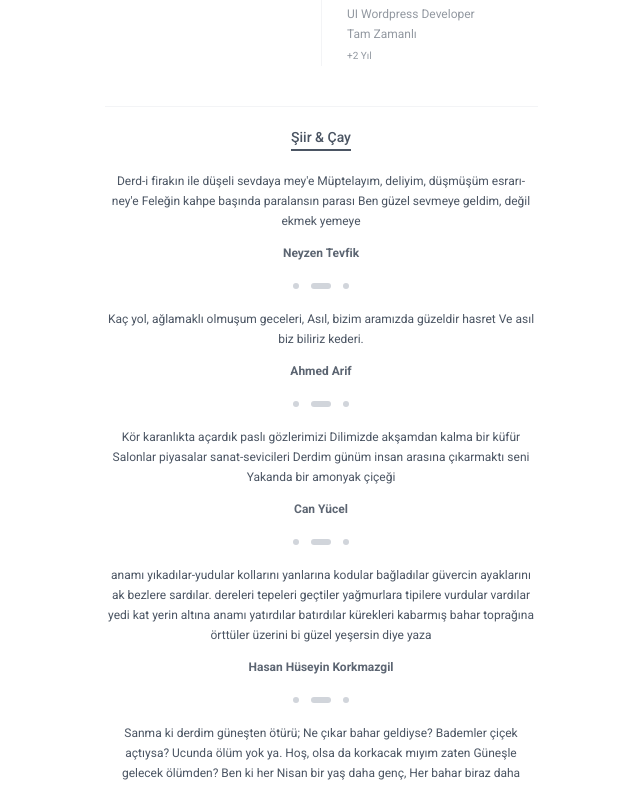
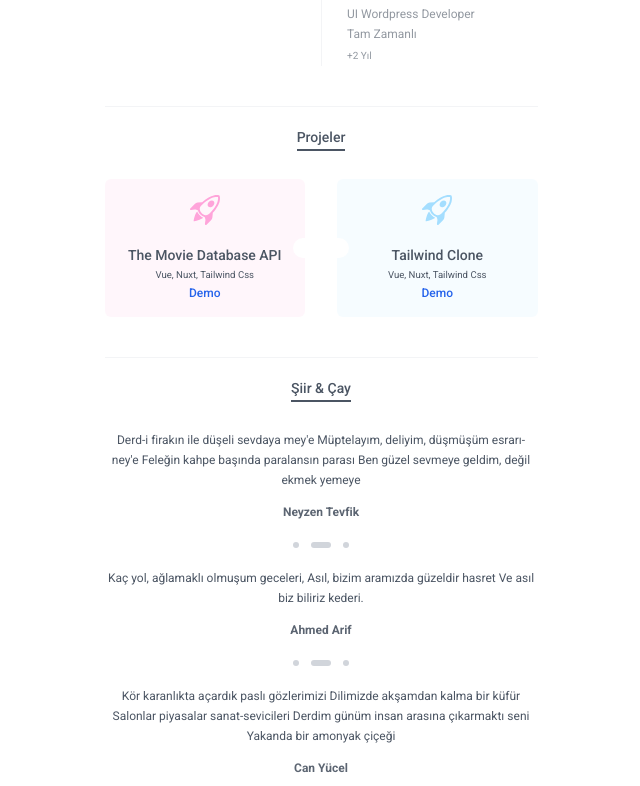
Before and after one commit to zavaremre/react-tailwind, a React (Create React App) app: page / in a window 1280 px wide. Shown: the part 966-1752 px from the top of the page, without its empty margins (319-959 px from the left). Built offline with nearby package versions, Linux system fonts and the light colour scheme.

Commit message:
added project section

```diff
--- a/src/App.js
+++ b/src/App.js
@@ -153,8 +153,54 @@
         </div>
       </section>
       <section className='container mb-10'>
-        <div className='w-full h-px bg-gray-100 dark:bg-slate-800 mb-5'></div>
-        <div className='inline-flex justify-center items-center w-full mb-5'>
+        <div className='w-full h-px bg-gray-100 dark:bg-slate-800 my-5'></div>
+        <div className='inline-flex justify-center items-center w-full mb-7'>
+          <h2 className='text-sm font-medium border-b-2 border-gray-600 dark:border-slate-800 pb-0.5'>Projeler</h2>
+        </div>
+
+        <section>
+          <div className='relative flex flex-col sm:flex-row justify-between w-full'>
+            <div className='project-1 flex flex-col justify-between items-center bg-rose bg-opacity-10 dark:bg-slate-800 rounded-md p-4 w-full h-full'>
+              <div className='shrink-0 px-5 mb-5 text-rose dark:text-inherit'>
+                <svg xmlns='http://www.w3.org/2000/svg' width='30' height='30' fill='currentColor' class='bi bi-rocket-takeoff' viewBox='0 0 16 16'>
+                  <path d='M9.752 6.193c.599.6 1.73.437 2.528-.362.798-.799.96-1.932.362-2.531-.599-.6-1.73-.438-2.528.361-.798.8-.96 1.933-.362 2.532Z' />
+                  <path d='M15.811 3.312c-.363 1.534-1.334 3.626-3.64 6.218l-.24 2.408a2.56 2.56 0 0 1-.732 1.526L8.817 15.85a.51.51 0 0 1-.867-.434l.27-1.899c.04-.28-.013-.593-.131-.956a9.42 9.42 0 0 0-.249-.657l-.082-.202c-.815-.197-1.578-.662-2.191-1.277-.614-.615-1.079-1.379-1.275-2.195l-.203-.083a9.556 9.556 0 0 0-.655-.248c-.363-.119-.675-.172-.955-.132l-1.896.27A.51.51 0 0 1 .15 7.17l2.382-2.386c.41-.41.947-.67 1.524-.734h.006l2.4-.238C9.005 1.55 11.087.582 12.623.208c.89-.217 1.59-.232 2.08-.188.244.023.435.06.57.093.067.017.12.033.16.045.184.06.279.13.351.295l.029.073a3.475 3.475 0 0 1 .157.721c.055.485.051 1.178-.159 2.065Zm-4.828 7.475.04-.04-.107 1.081a1.536 1.536 0 0 1-.44.913l-1.298 1.3.054-.38c.072-.506-.034-.993-.172-1.418a8.548 8.548 0 0 0-.164-.45c.738-.065 1.462-.38 2.087-1.006ZM5.205 5c-.625.626-.94 1.351-1.004 2.09a8.497 8.497 0 0 0-.45-.164c-.424-.138-.91-.244-1.416-.172l-.38.054 1.3-1.3c.245-.246.566-.401.91-.44l1.08-.107-.04.039Zm9.406-3.961c-.38-.034-.967-.027-1.746.163-1.558.38-3.917 1.496-6.937 4.521-.62.62-.799 1.34-.687 2.051.107.676.483 1.362 1.048 1.928.564.565 1.25.941 1.924 1.049.71.112 1.429-.067 2.048-.688 3.079-3.083 4.192-5.444 4.556-6.987.183-.771.18-1.345.138-1.713a2.835 2.835 0 0 0-.045-.283 3.078 3.078 0 0 0-.3-.041Z' />
+                  <path d='M7.009 12.139a7.632 7.632 0 0 1-1.804-1.352A7.568 7.568 0 0 1 3.794 8.86c-1.102.992-1.965 5.054-1.839 5.18.125.126 3.936-.896 5.054-1.902Z' />
+                </svg>
+              </div>
+              <div className='flex flex-col justify-center items-center w-full'>
+                <h3 className='font-medium text-sm'> The Movie Database API</h3>
+                <small>Vue, Nuxt, Tailwind Css</small>
+                <a href='https://movie-q2qq.onrender.com/' target='_blank' className='text-xs font-medium text-blue-600'>
+                  Demo
+                </a>
+              </div>
+            </div>
+            <div className='flex justify-center items-center mx-4'>
+              <div className='w-14 h-5 shrink-0 rounded-full z-[2] bg-white dark:bg-gray-900 -mx-12'></div>
+            </div>
+            <div className='project-2 flex flex-col justify-between items-center bg-anakiwa bg-opacity-10 dark:bg-slate-800 rounded-md p-4 w-full h-full'>
+              <div className='shrink-0 px-5 mb-5 text-anakiwa dark:text-inherit'>
+                <svg xmlns='http://www.w3.org/2000/svg' width='30' height='30' fill='currentColor' class='bi bi-rocket-takeoff' viewBox='0 0 16 16'>
+                  <path d='M9.752 6.193c.599.6 1.73.437 2.528-.362.798-.799.96-1.932.362-2.531-.599-.6-1.73-.438-2.528.361-.798.8-.96 1.933-.362 2.532Z' />
+                  <path d='M15.811 3.312c-.363 1.534-1.334 3.626-3.64 6.218l-.24 2.408a2.56 2.56 0 0 1-.732 1.526L8.817 15.85a.51.51 0 0 1-.867-.434l.27-1.899c.04-.28-.013-.593-.131-.956a9.42 9.42 0 0 0-.249-.657l-.082-.202c-.815-.197-1.578-.662-2.191-1.277-.614-.615-1.079-1.379-1.275-2.195l-.203-.083a9.556 9.556 0 0 0-.655-.248c-.363-.119-.675-.172-.955-.132l-1.896.27A.51.51 0 0 1 .15 7.17l2.382-2.386c.41-.41.947-.67 1.524-.734h.006l2.4-.238C9.005 1.55 11.087.582 12.623.208c.89-.217 1.59-.232 2.08-.188.244.023.435.06.57.093.067.017.12.033.16.045.184.06.279.13.351.295l.029.073a3.475 3.475 0 0 1 .157.721c.055.485.051 1.178-.159 2.065Zm-4.828 7.475.04-.04-.107 1.081a1.536 1.536 0 0 1-.44.913l-1.298 1.3.054-.38c.072-.506-.034-.993-.172-1.418a8.548 8.548 0 0 0-.164-.45c.738-.065 1.462-.38 2.087-1.006ZM5.205 5c-.625.626-.94 1.351-1.004 2.09a8.497 8.497 0 0 0-.45-.164c-.424-.138-.91-.244-1.416-.172l-.38.054 1.3-1.3c.245-.246.566-.401.91-.44l1.08-.107-.04.039Zm9.406-3.961c-.38-.034-.967-.027-1.746.163-1.558.38-3.917 1.496-6.937 4.521-.62.62-.799 1.34-.687 2.051.107.676.483 1.362 1.048 1.928.564.565 1.25.941 1.924 1.049.71.112 1.429-.067 2.048-.688 3.079-3.083 4.192-5.444 4.556-6.987.183-.771.18-1.345.138-1.713a2.835 2.835 0 0 0-.045-.283 3.078 3.078 0 0 0-.3-.041Z' />
+                  <path d='M7.009 12.139a7.632 7.632 0 0 1-1.804-1.352A7.568 7.568 0 0 1 3.794 8.86c-1.102.992-1.965 5.054-1.839 5.18.125.126 3.936-.896 5.054-1.902Z' />
+                </svg>
+              </div>
+              <div className='flex flex-col justify-center items-center w-full'>
+                <h3 className='font-medium text-sm'>Tailwind Clone</h3>
+                <small>Vue, Nuxt, Tailwind Css</small>
+                <a href='https://linkedin-w0do.onrender.com' target='_blank' className='text-xs font-medium text-blue-600'>
+                  Demo
+                </a>
+              </div>
+            </div>
+          </div>
+        </section>
+      </section>
+      <section className='container mb-10'>
+        <div className='w-full h-px bg-gray-100 dark:bg-slate-800 my-5'></div>
+        <div className='inline-flex justify-center items-center w-full mb-7'>
           <h2 className='text-sm font-medium border-b-2 border-gray-600 dark:border-slate-800 pb-0.5'>Şiir & Çay</h2>
         </div>
 
--- a/src/index.css
+++ b/src/index.css
@@ -5,6 +5,11 @@
 body {
   @apply text-gray-600 text-xs leading-5 dark:bg-gray-900 dark:text-gray-300;
   font-family: "Roboto", sans-serif;
+  -webkit-text-size-adjust: 100%;
+  -ms-text-size-adjust: 100%;
+  -webkit-font-smoothing: antialiased;
+  -moz-osx-font-smoothing: grayscale;
+  text-rendering: optimizeLegibility;
 }
 ::selection {
   @apply text-white bg-orange-500;
--- a/tailwind.config.js
+++ b/tailwind.config.js
@@ -15,6 +15,12 @@
       },
     },
     extend: {
+      colors: {
+        gold: "#ffdaa4",
+        melrose: "#b6a4ff",
+        anakiwa: "#a4deff",
+        rose: "#ffa4da",
+      },
       boxShadow: {
         custom: "0 0 20px #00000017;",
       },
```
